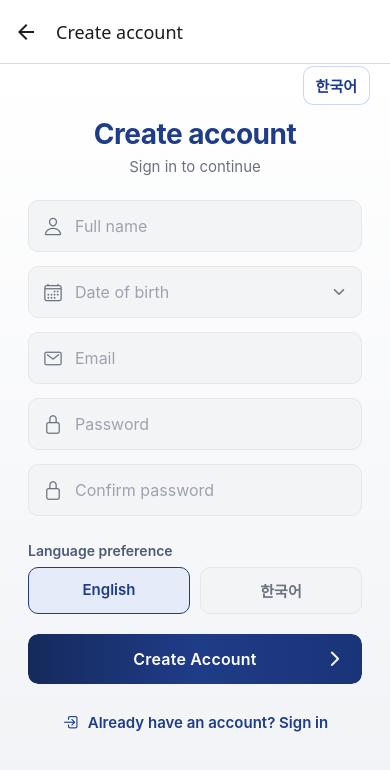
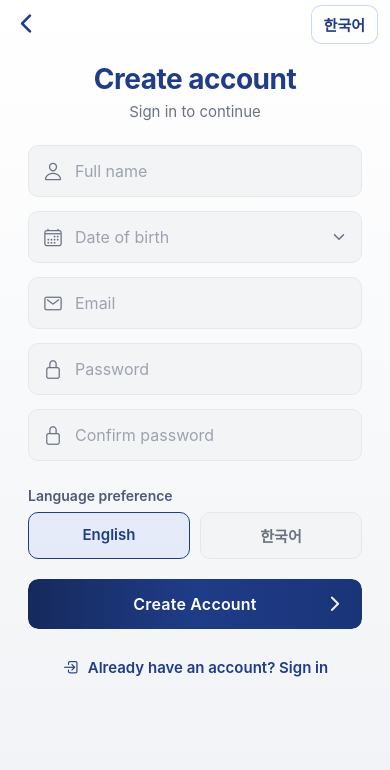
Before and after one commit to B5LZ/mobile-app, a React Native app: screen /SignUp in a window 390 px wide. Shown: the top 770 px of the page. Built offline with nearby package versions, Linux system fonts and the light colour scheme; no server answers.

Commit message:
fix: added scrollability to the sign up page, removed bulky header block

```diff
--- a/App.js
+++ b/App.js
@@ -23,7 +23,7 @@ export default function App() {
             <Stack.Screen
               name="SignUp"
               component={SignUpScreen}
-              options={{ headerShown: true, title: 'Create account' }}
+              options={{ headerShown: false }}
             />
             <Stack.Screen name="Home" component={HomeScreen} />
           </Stack.Navigator>
--- a/src/screens/SignUpScreen.js
+++ b/src/screens/SignUpScreen.js
@@ -1,4 +1,4 @@
-import { useLayoutEffect, useState } from 'react';
+import { useState } from 'react';
 import {
   Pressable,
   StyleSheet,
@@ -7,6 +7,7 @@ import {
   View,
   Alert,
   Platform,
+  ScrollView,
 } from 'react-native';
 import { LinearGradient } from 'expo-linear-gradient';
 import { Ionicons } from '@expo/vector-icons';
@@ -41,14 +42,6 @@ export default function SignUpScreen({ navigation }) {
   );
 
   const copy = STRINGS[languagePreference];
-
-  useLayoutEffect(() => {
-    const c = STRINGS[languagePreference];
-    navigation.setOptions({
-      title: c.signUpHeader,
-      headerBackTitle: c.signInButton,
-    });
-  }, [navigation, languagePreference]);
 
   const setLanguage = (/** @type {'en' | 'ko'} */ code) => {
     setLanguagePreference(code);
@@ -115,7 +108,16 @@ export default function SignUpScreen({ navigation }) {
       style={styles.screenGradient}
     >
       <SafeAreaView style={styles.safe} edges={['top', 'bottom']}>
-        <View style={styles.langCorner}>
+        <View style={styles.topBar}>
+          <Pressable
+            onPress={() => navigation.goBack()}
+            style={({ pressed }) => [styles.backBtn, pressed && styles.backBtnPressed]}
+            accessibilityRole="button"
+            accessibilityLabel="Go back"
+            hitSlop={12}
+          >
+            <Ionicons name="chevron-back" size={28} color={ThemeColor.BRAND} />
+          </Pressable>
           <Pressable
             onPress={() => setLanguage(languagePreference === 'en' ? 'ko' : 'en')}
             style={({ pressed }) => [
@@ -131,7 +133,13 @@ export default function SignUpScreen({ navigation }) {
         </View>
 
         <View style={styles.layout}>
-          <View style={styles.content}>
+          <ScrollView
+            style={styles.scroll}
+            contentContainerStyle={styles.scrollContent}
+            keyboardShouldPersistTaps="handled"
+            showsVerticalScrollIndicator={false}
+          >
+            <View style={styles.content}>
             <Text style={styles.title}>{copy.createAccountTitle}</Text>
             <Text style={styles.subtitle}>{copy.signInSubtitle ?? 'Join your mindfulness journey'}</Text>
 
@@ -297,7 +305,8 @@ export default function SignUpScreen({ navigation }) {
               <Ionicons name="log-in-outline" size={18} color={ThemeColor.BRAND} style={styles.signInIcon} />
               <Text style={styles.link}>{copy.alreadyHaveAccount}</Text>
             </Pressable>
-          </View>
+            </View>
+          </ScrollView>
         </View>
       </SafeAreaView>
     </LinearGradient>
@@ -307,16 +316,24 @@ export default function SignUpScreen({ navigation }) {
 const styles = StyleSheet.create({
   screenGradient: { flex: 1 },
   safe: { flex: 1 },
-  langCorner: {
+  topBar: {
     flexDirection: 'row',
-    justifyContent: 'flex-end',
-    paddingHorizontal: 20,
+    alignItems: 'center',
+    justifyContent: 'space-between',
+    paddingHorizontal: 12,
     paddingTop: 2,
-    paddingBottom: 4,
+    paddingBottom: 8,
     maxWidth: 440,
     width: '100%',
     alignSelf: 'center',
   },
+  backBtn: {
+    minWidth: 44,
+    minHeight: 44,
+    justifyContent: 'center',
+    alignItems: 'flex-start',
+  },
+  backBtnPressed: { opacity: 0.7 },
   langCornerBtn: {
     paddingVertical: 8,
     paddingHorizontal: 12,
@@ -328,12 +345,12 @@ const styles = StyleSheet.create({
   langCornerBtnPressed: { opacity: 0.82 },
   langCornerText: { fontSize: 15, fontWeight: '700', color: ThemeColor.BRAND },
   layout: { flex: 1, maxWidth: 440, width: '100%', alignSelf: 'center' },
+  scroll: { flex: 1 },
+  scrollContent: { flexGrow: 1, paddingBottom: 24 },
   content: {
-    flex: 1,
     paddingHorizontal: 28,
     paddingTop: 8,
-    paddingBottom: 16,
-    justifyContent: 'flex-start',
+    paddingBottom: 8,
   },
   title: {
     fontSize: 28,
```
